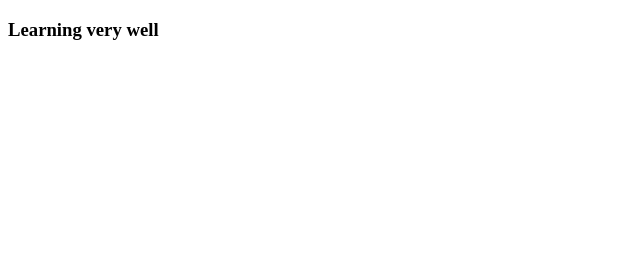
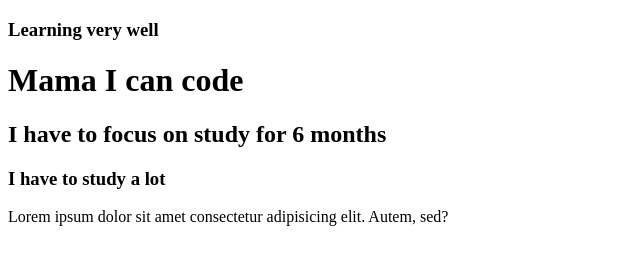
Before and after one commit to noorshuvo95/second-repo, a plain HTML site: page index.html in a window 1280 px wide. Shown: the whole page, without its empty margins (0-640 px from the left). Drawn offline with Linux system fonts and the light colour scheme.

Commit message:
Added Header and Paragraph

```diff
--- a/index.html
+++ b/index.html
@@ -9,5 +9,9 @@
     <div>
         <h3>Learning  very well</h3>
     </div>
+    <h1>Mama I can code</h1>
+    <h2>I have to focus on study for 6 months </h2>
+    <h3>I have to study a lot</h3>
+    <p>Lorem ipsum dolor sit amet consectetur adipisicing elit. Autem, sed?</p>
 </body>
 </html>
```
